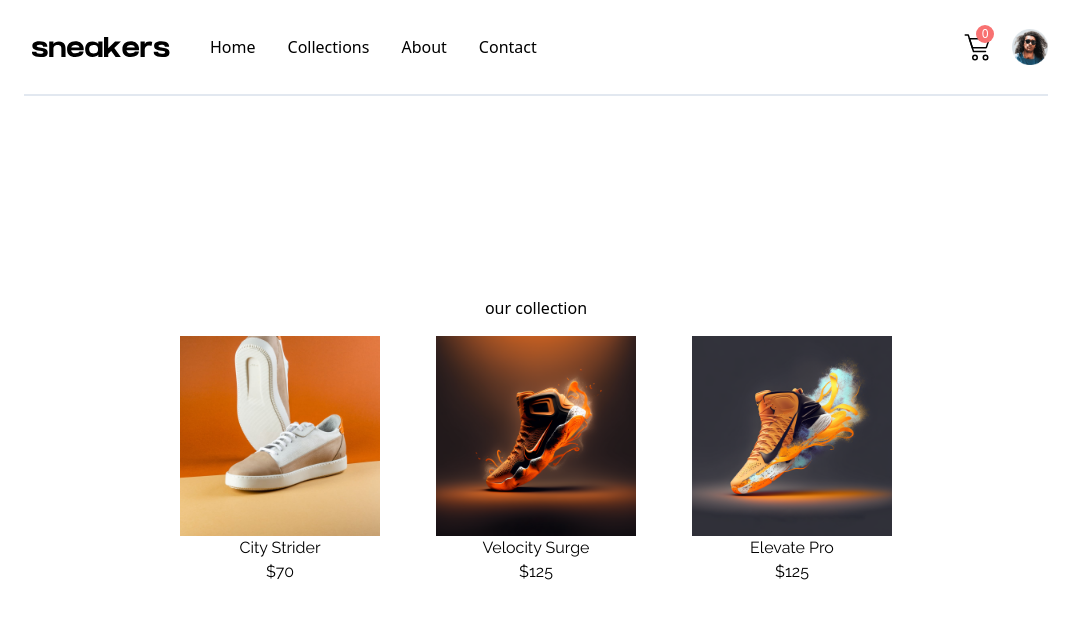
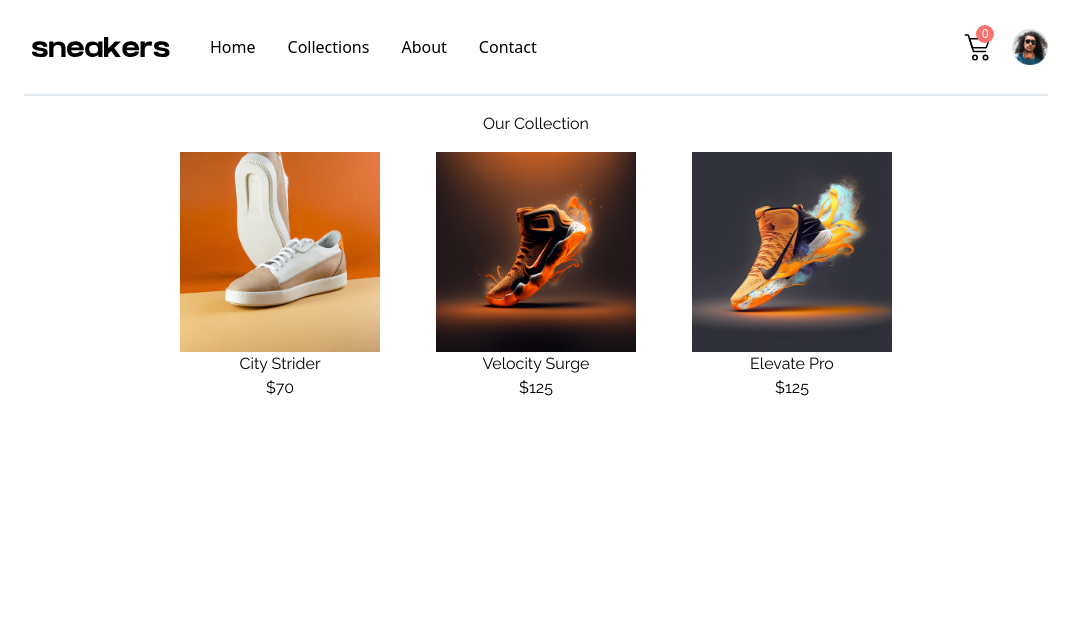
Before and after one commit to henry-shih4/shoes, a React (Create React App) app: page /collection in a window 1280 px wide. Shown: the top 618 px of the page, without its empty margins (104-1183 px from the left). Built offline with nearby package versions, Linux system fonts and the light colour scheme.

Commit message:
add return to collection btn

```diff
--- a/src/pages/Collection.js
+++ b/src/pages/Collection.js
@@ -6,9 +6,9 @@ export default function Collection() {
 
   return (
     <>
-      <div className="flex justify-center items-center h-max min-h-[calc(100vh-96px)] w-full ">
-        <div className="h-full  w-[90%] flex flex-col justify-center items-center ">
-          <div>our collection</div>
+      <div className="flex justify-center items-center h-max min-h-[calc(100vh-96px)] w-full md:items-start ">
+        <div className="h-full  w-[90%] flex flex-col justify-center items-center font-raleway">
+          <div className="mt-4">Our Collection</div>
           <div className="flex justify-center items-center flex-wrap">
             {shoeCollection.map((shoe) => {
               return (
--- a/src/pages/Product.js
+++ b/src/pages/Product.js
@@ -1,9 +1,10 @@
 import { useState, useEffect, useContext } from "react";
-import { useParams } from "react-router-dom";
+import { useParams, useNavigate } from "react-router-dom";
 import { shoeCollection } from "../components/shoeCollection";
 import { CartContext } from "../components/CartContext";
 
 export default function ProductDisplay() {
+  const navigate = useNavigate();
   const [activeImage, setActiveImage] = useState("1");
   const [quantity, setQuantity] = useState(0);
   const [cart, setCart] = useState([]);
@@ -34,12 +35,23 @@ export default function ProductDisplay() {
       <div className="flex justify-center items-center min-h-[calc(100vh-96px)] w-full ">
         <div className="w-[100%] flex flex-col justify-start items-center m-auto my-4 gap-y-4 md:flex-row md:w-[85%] lg:w-[75%] lg:lg:gap-x-14">
           <div className=" flex flex-col justify-center items-center w-1/2 min-w-[320px] gap-y-6 lg:items-end">
-            <div className="h-max w-3/5 min-w-[300px] bg-">
+            <div className="h-max w-3/5 min-w-[300px] relative ">
               <img
                 className="min-h-[300px] rounded-2xl"
                 src={currentShoe[`main_image${activeImage}`]}
                 alt={"selected-shoe"}
               />
+              <div
+                onClick={() => {
+                  navigate("/collection");
+                }}
+              >
+                <img
+                  alt="left-arrow-icon"
+                  className="absolute h-[28px] left-0 -top-[10%] md:top-0 md:-left-[25%] md:"
+                  src="/images/left-arrow.svg"
+                />
+              </div>
             </div>
             <div className="flex justify-between items-center gap-x-4 w-3/5 min-w-[300px]">
               <div
```
Also changed, not shown: public/images/left-arrow.svg (added).
